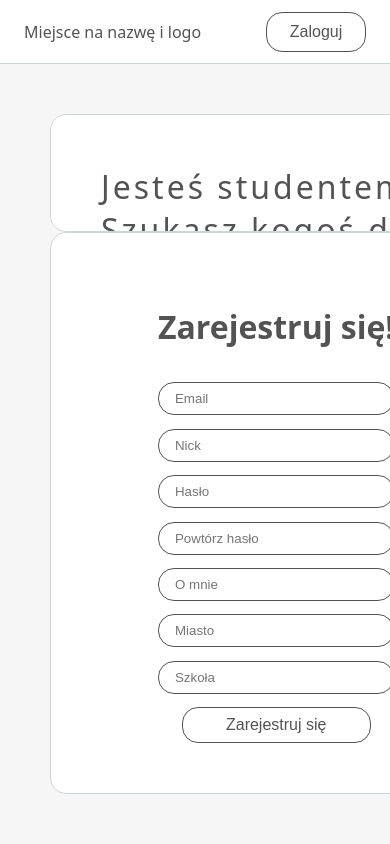
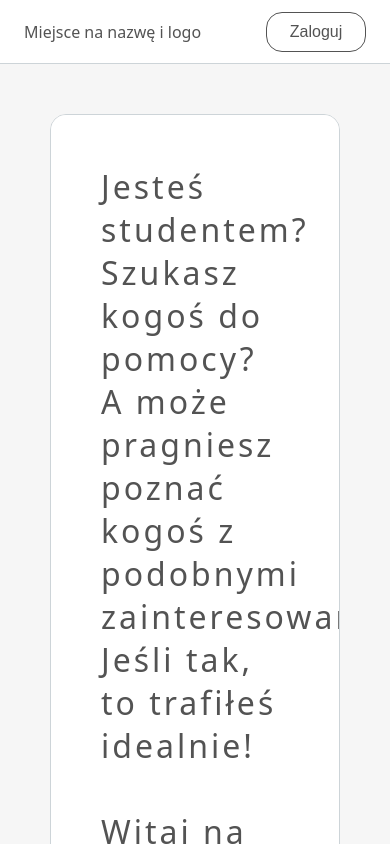
Before and after one commit to dfbsx/Let-s-meet---web-version, a React (Create React App) app: page / in a window 390 px wide. Built offline with nearby package versions, Linux system fonts and the light colour scheme.

Commit message:
Media screen fixed

```diff
--- a/src/App.css
+++ b/src/App.css
@@ -3,6 +3,4 @@
   margin:0;
   font-family: system-ui, -apple-system, BlinkMacSystemFont, 'Segoe UI', Roboto, Oxygen, Ubuntu, Cantarell, 'Open Sans', 'Helvetica Neue', sans-serif;
   color:#535353 ;
-  display: flex;
-  flex-direction: column;
 }
--- a/src/views/StartPage.css
+++ b/src/views/StartPage.css
@@ -26,7 +26,6 @@
 
 .logbtn:hover{
     background-color:rgb(229, 244, 253);
-    scale:1.2;
     transition: 0.8s;
 }
 
@@ -55,7 +54,16 @@
     flex: 1;
     font-size: xx-large;
     letter-spacing: 3px;
-    overflow-x:auto;
+    overflow:auto;
+}
+
+.siteDescription {
+    -ms-overflow-style: none;
+    scrollbar-width: none;
+}
+
+.siteDescription::-webkit-scrollbar {
+    display: none;
 }
 
 .registerPart{
@@ -110,12 +118,11 @@
 
 .registerButton:hover{
     background-color:rgb(229, 244, 253);
-    scale:1.2;
     transition: 0.8s;
 }
 
 @media screen and (max-width: 950px) {
     .webBody {
-        flex-direction: column;
+        flex-direction: row;
     }
 }
```
